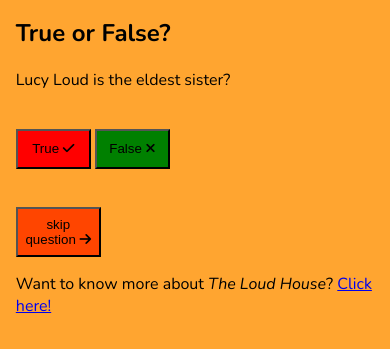
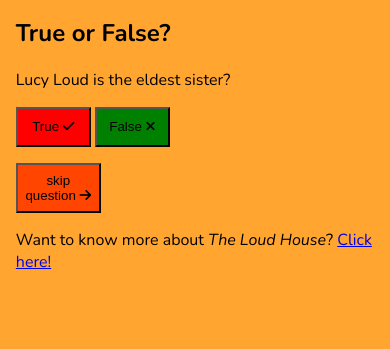
Before and after one commit to 1234Christina/pp2-js-ctinah, a plain HTML site: page index.html in a window 390 px wide. Shown: the part 397-746 px from the top of the page. Drawn offline with nearby package versions, Linux system fonts and the light colour scheme.

Commit message:
Update media queries

```diff
--- a/assets/css/style.css
+++ b/assets/css/style.css
@@ -6,8 +6,6 @@ body {
     padding: 2% 2%;
     background-color: #ffa530;
     font-family: Nunito, Verdana, Geneva, Tahoma, sans-serif;
-    /* display: flex;
-    flex-direction: column; */
 }
 
 /* main {
@@ -70,3 +68,10 @@ p {
 } */
 
 /* MEDIA QUERIES TO GO HERE */
+@media screen and (min-width: 320px) {
+    body {
+        display: flex;
+        flex-direction: column;
+    }
+
+}
```
Also changed, not shown: index.html (+3 -3 lines).
